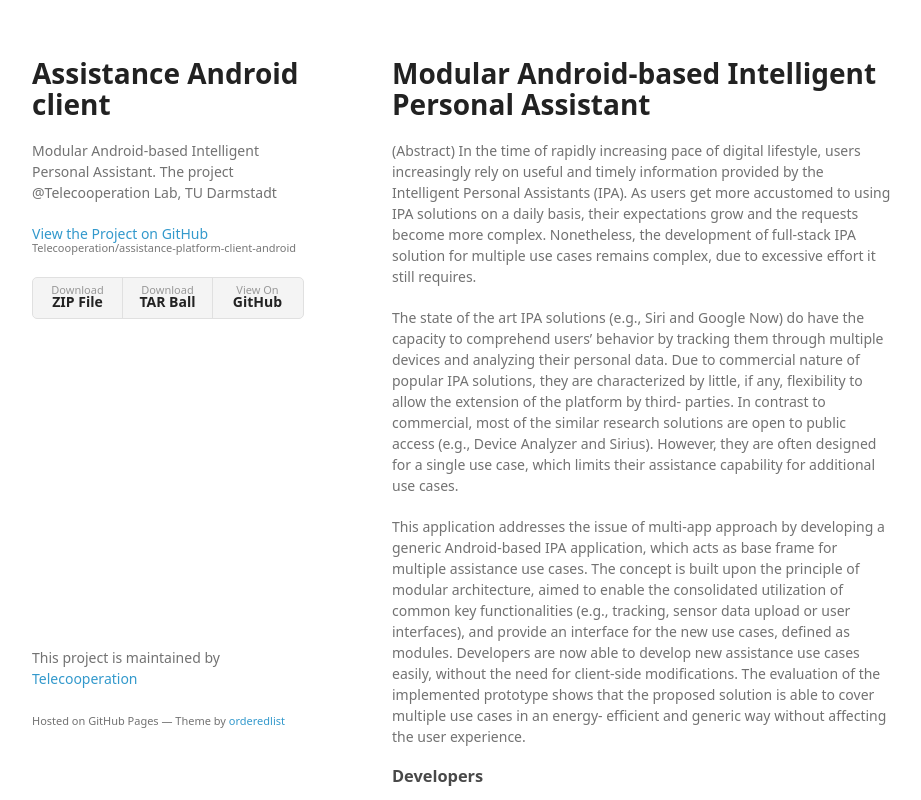
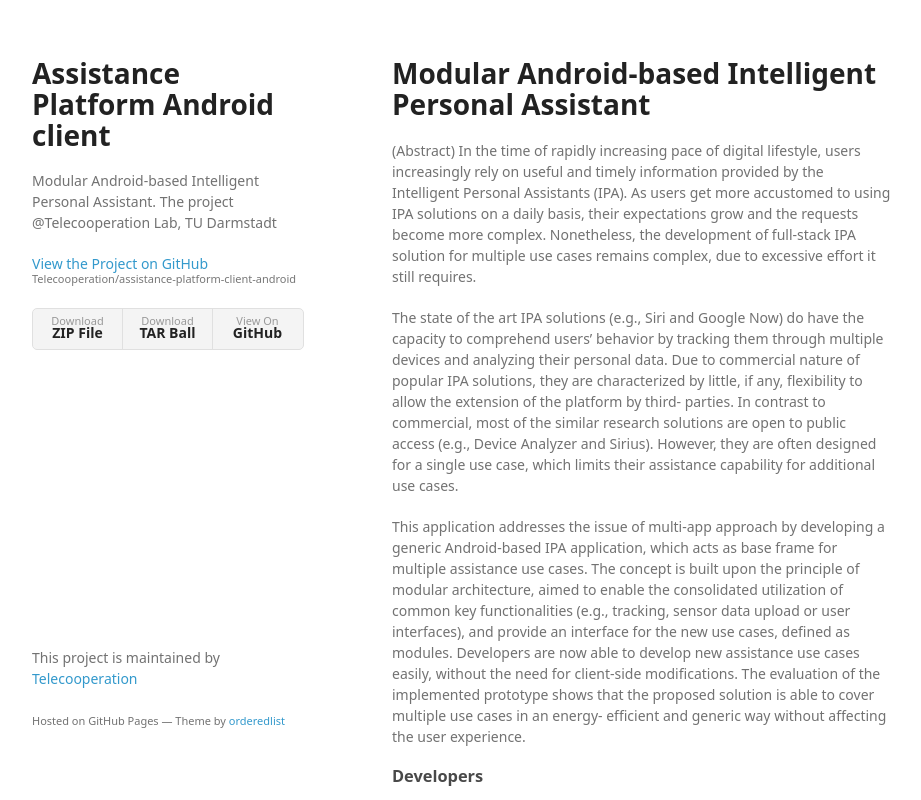
Before and after one commit to wlsc/assistance-platform-client-android, a plain HTML site: page index.html in a window 1280 px wide. Shown: the top 800 px of the page, without its empty margins (178-1099 px from the left). Drawn offline with Linux system fonts and the light colour scheme.

Commit message:
Update index.html

```diff
--- a/index.html
+++ b/index.html
@@ -15,7 +15,7 @@
   <body>
     <div class="wrapper">
       <header>
-        <h1>Assistance Android client</h1>
+        <h1>Assistance Platform Android client</h1>
         <p>Modular Android-based Intelligent Personal Assistant. The project @Telecooperation Lab, TU Darmstadt</p>
 
         <p class="view"><a href="https://github.com/Telecooperation/assistance-platform-client-android">View the Project on GitHub <small>Telecooperation/assistance-platform-client-android</small></a></p>
```
